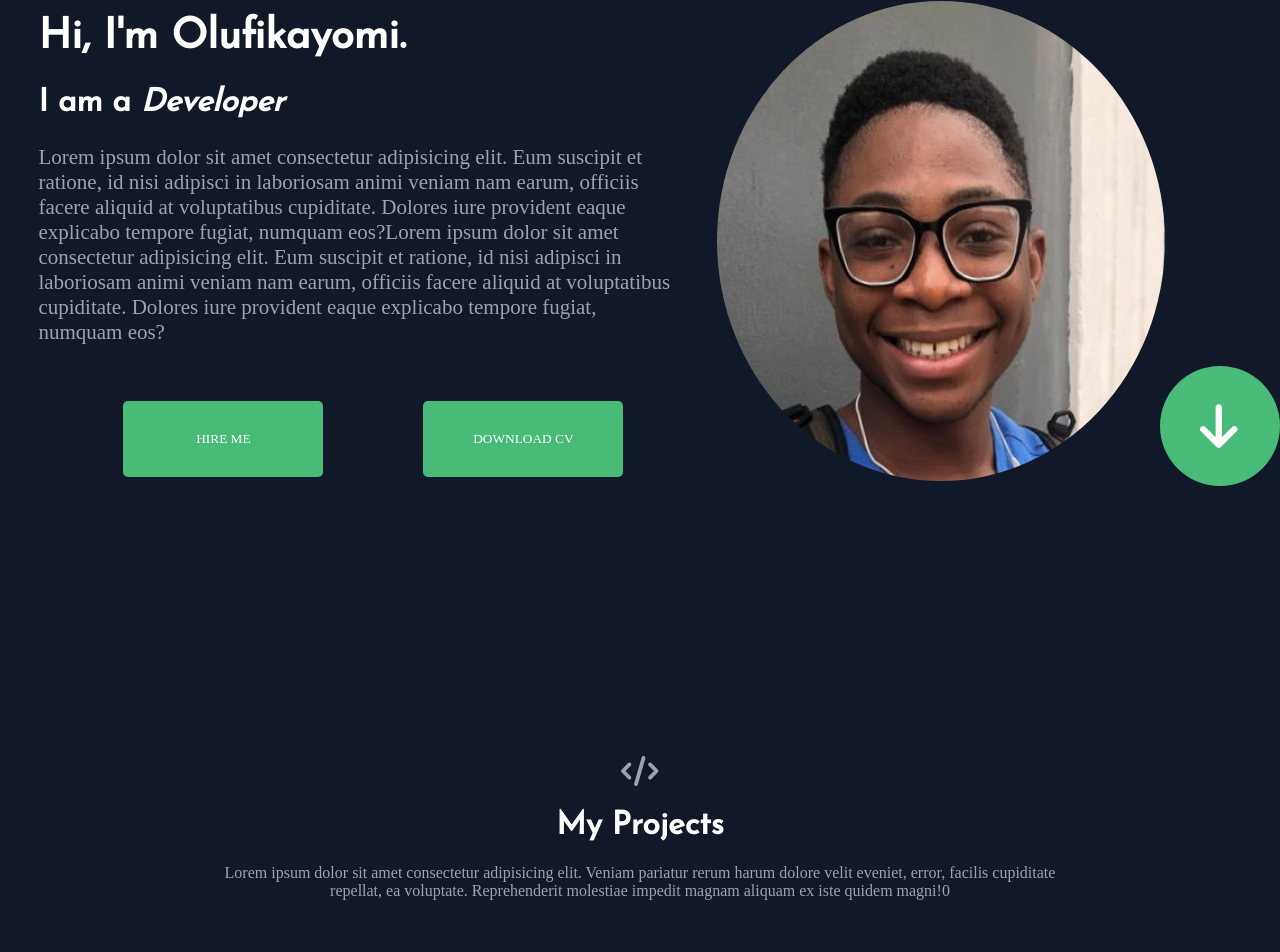
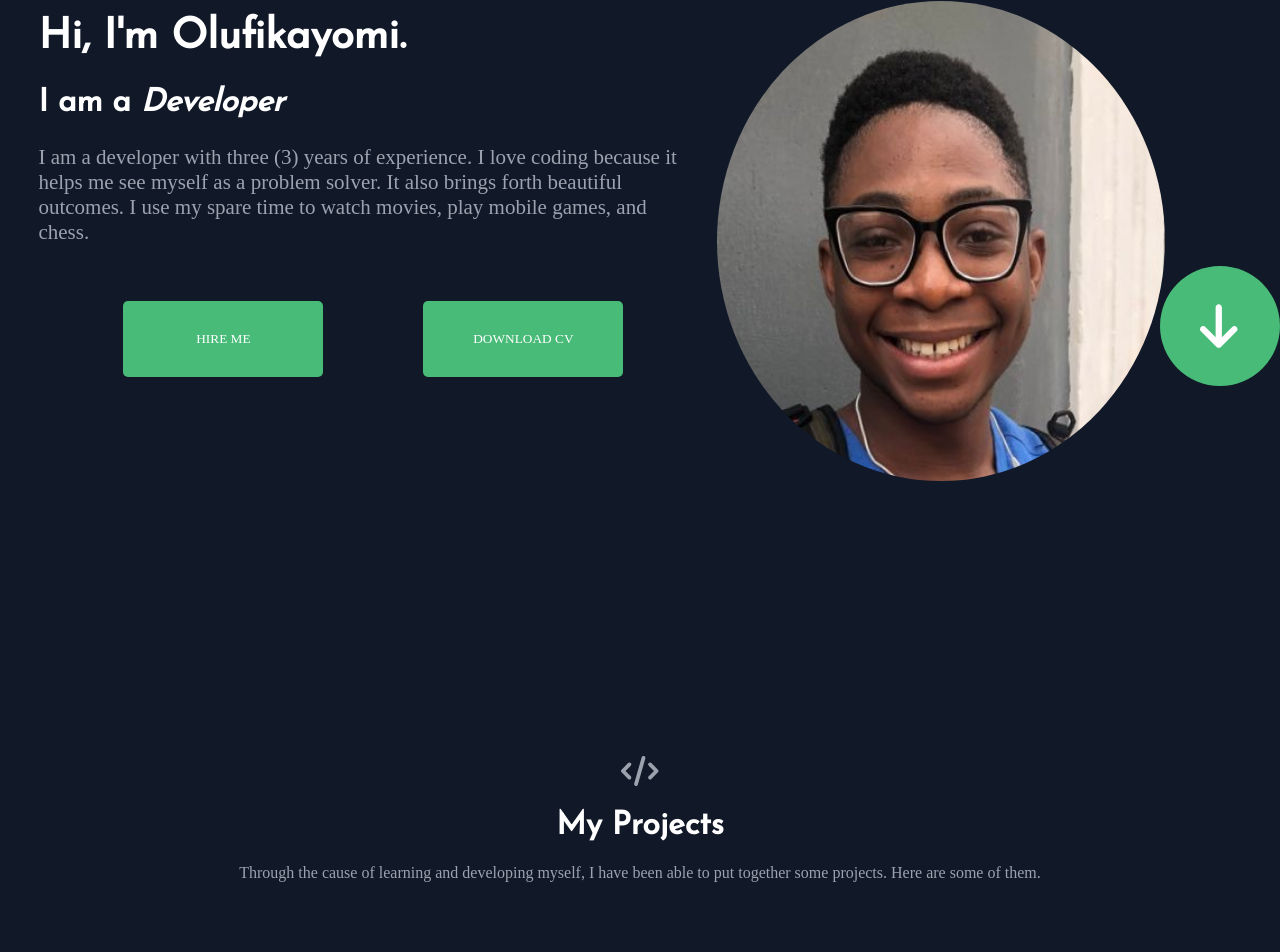
Before and after one commit to Phickayor/Portfolio, a React (Create React App) app: page / in a window 1280 px wide. Shown: the part 196-1148 px from the top of the page. Built offline with nearby package versions, Linux system fonts and the light colour scheme; a web font is replaced by a local one.

Commit message:
Changed all lorem ipsum to actual text

```diff
--- a/src/components/AboutMe.js
+++ b/src/components/AboutMe.js
@@ -26,15 +26,10 @@ export default function AboutMe() {
               I am a <i id="title"></i>
             </h2>
             <p>
-              Lorem ipsum dolor sit amet consectetur adipisicing elit. Eum
-              suscipit et ratione, id nisi adipisci in laboriosam animi veniam
-              nam earum, officiis facere aliquid at voluptatibus cupiditate.
-              Dolores iure provident eaque explicabo tempore fugiat, numquam
-              eos?Lorem ipsum dolor sit amet consectetur adipisicing elit. Eum
-              suscipit et ratione, id nisi adipisci in laboriosam animi veniam
-              nam earum, officiis facere aliquid at voluptatibus cupiditate.
-              Dolores iure provident eaque explicabo tempore fugiat, numquam
-              eos?
+              I am a developer with three (3) years of experience. I love coding
+              because it helps me see myself as a problem solver. It also brings
+              forth beautiful outcomes. I use my spare time to watch movies,
+              play mobile games, and chess.
             </p>
             <div className="btn">
               <div>
--- a/src/components/Contact.js
+++ b/src/components/Contact.js
@@ -46,9 +46,8 @@ export default function Contact() {
         <div className="form">
           <div className="icon hireHead">{code} Hire Me</div>
           <p>
-            Lorem ipsum dolor, sit amet consectetur adipisicing elit. Libero
-            cumque error quaerat quia sapiente ipsam minus molestiae labore
-            veritatis asperiores, assumenda iusto similique eaque.
+            I hope my portfolio was able to convince you that I am indeed
+            perfect for the job at hand, if yes am just a mail away.
           </p>
           <div className="mainForm">
             <form action="localhost:300/api" method="get" onSubmit={submit}>
--- a/src/components/Projects.js
+++ b/src/components/Projects.js
@@ -50,11 +50,8 @@ export default function Projects() {
         <div className="icon">{code}</div>
         <h1>My Projects</h1>
         <p>
-          Lorem ipsum dolor sit amet consectetur adipisicing elit. Veniam
-          pariatur rerum harum dolore velit eveniet, error, facilis cupiditate
-          <br />
-          repellat, ea voluptate. Reprehenderit molestiae impedit magnam aliquam
-          ex iste quidem magni!0
+          Through the cause of learning and developing myself, I have been able
+          to put together some projects. Here are some of them.
         </p>
       </div>
       <div className="allProjects">
```
